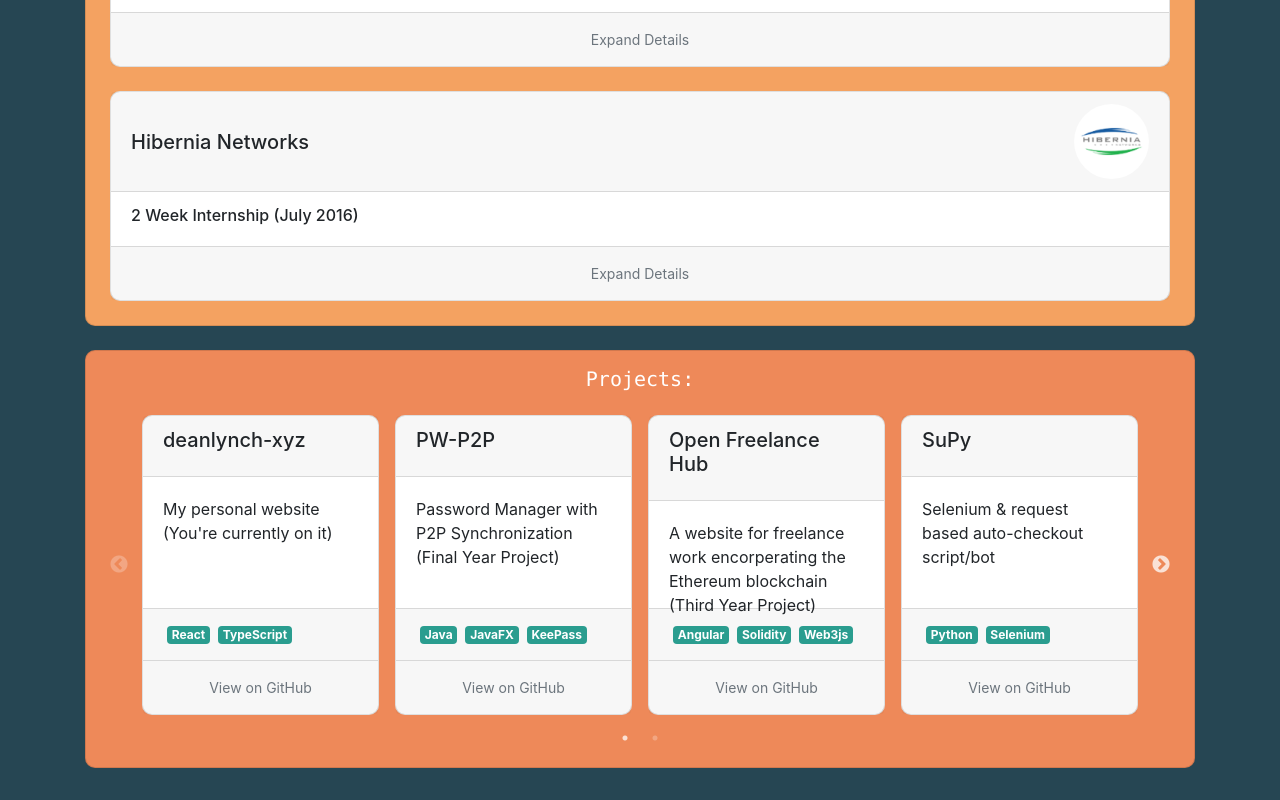
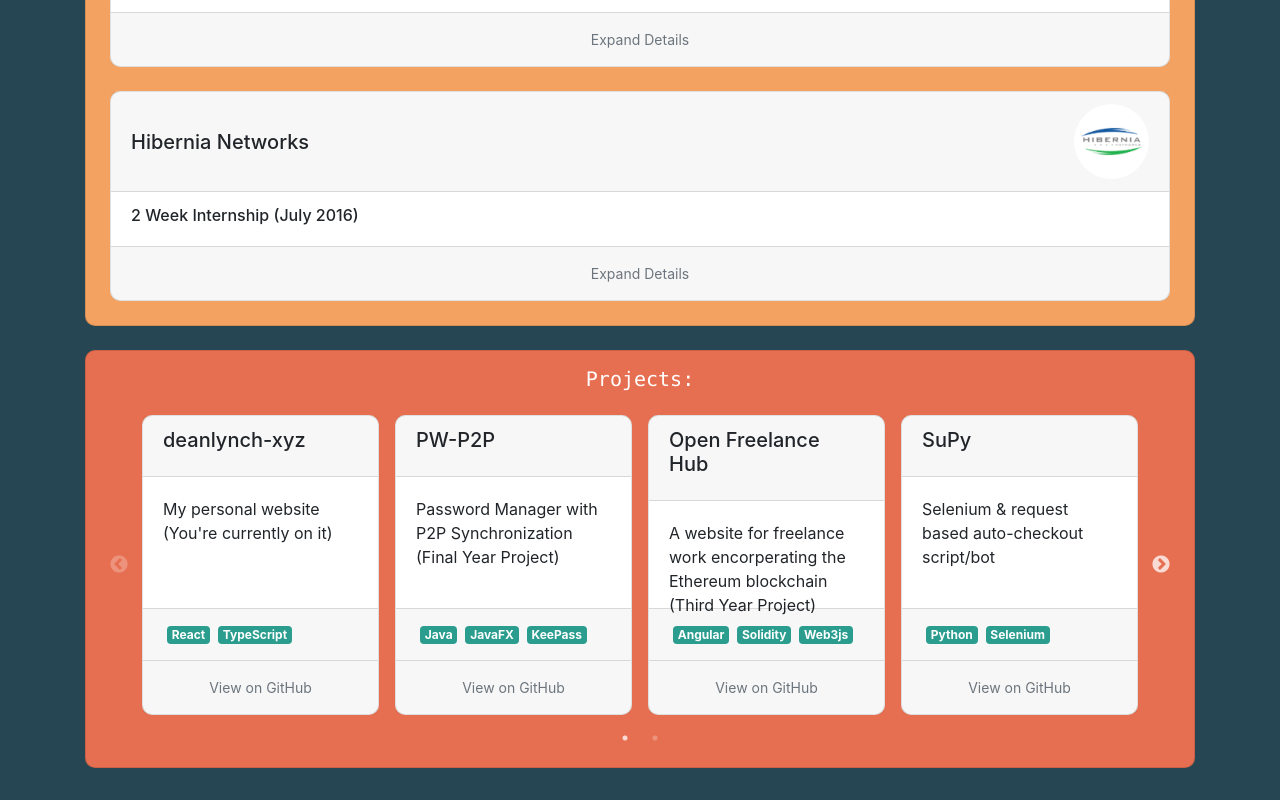
Before and after one commit to lynchdean/deanlynch-xyz, a React (Create React App) app: page / in a window 1280 px wide. Shown: the part 1912-2712 px from the top of the page. Built offline with nearby package versions, Linux system fonts and the light colour scheme.

Commit message:
Clean up main CSS

```diff
--- a/src/css/app.css
+++ b/src/css/app.css
@@ -18,14 +18,8 @@ body {
     box-shadow: none !important;
 }
 
-.btn-block {
-    /*background-color: #8F2A9D !important;*/
-    /*border-color: #8F2A9D !important;*/
-    /*color:  #FFFFFF !important;*/
-}
-
 #tech-slider {
-    background-color: #E9C46A;
+    background-color: #e9c46a;
     color: #FFFFFF;
 }
 
@@ -40,17 +34,17 @@ body {
 }
 
 #work-exp {
-    background-color: #F4A261;
+    background-color: #f4a261;
     color: #FFFFFF;
 }
 
 #project-slider .card {
-    background-color: #EE8959;
+    background-color: #e76f51;
     color: #FFFFFF;
     margin-bottom: 2rem;
 }
 
-/* SLick carousel dot colour */
+/* Slick carousel dot colour */
 .slick-dots li button:before {
     color: #FFFFFF !important;
 }
```
